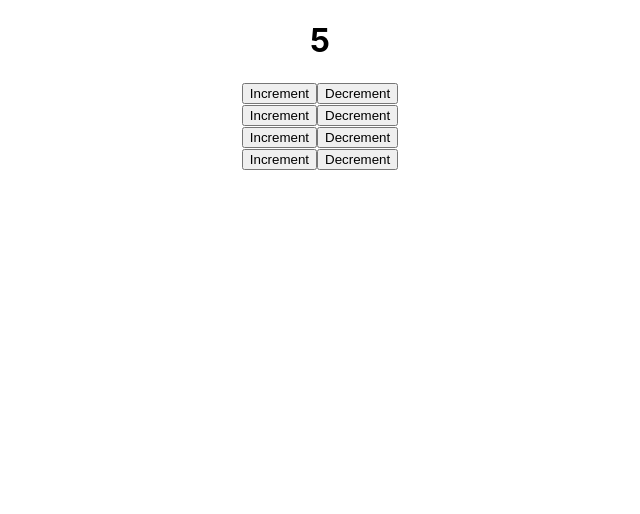
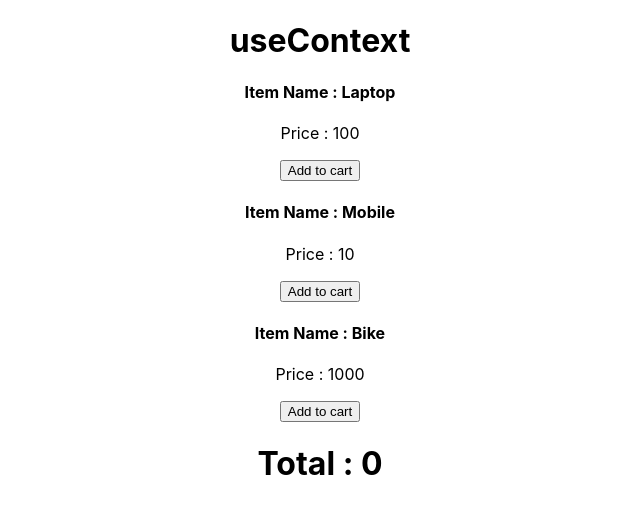
Before and after one commit to RushikeshTekale66/React-Important-Concept, a React (Create React App) app: page / in a window 1280 px wide. Shown: the top 514 px of the page, without its empty margins (320-960 px from the left). Built offline with nearby package versions, Linux system fonts and the light colour scheme.

Commit message:
Example of context API

```diff
--- a/src/App.js
+++ b/src/App.js
@@ -1,19 +1,17 @@
 import './App.css';
-import { useContext } from 'react';
-import Counter from './Component/Counter';
-import {ConterContext} from "./Context/Counter"
+import Cart from './Component/cart';
+import Item from './Component/item';
+
 
 function App() {
-  //we can get the context & use the value of it
-  const conterState = useContext(ConterContext);
 
   return (
     <div className="App">
-       <h1>{conterState.count}</h1>
-       <Counter/>
-       <Counter/>
-       <Counter/>
-       <Counter/>
+      <h1>useContext</h1>
+       <Item name ="Laptop" price ={100}/>
+       <Item name ="Mobile" price ={10}/>
+       <Item name ="Bike" price ={1000}/>
+       <Cart/>
     </div>
   );
 }
--- a/src/Component/Counter.js
+++ /dev/null
@@ -1,15 +0,0 @@
-import React, {useContext} from 'react'
-import { ConterContext } from '../Context/Counter'
-
-const Counter = () => {
-    //here we can access the "Context" get the value of it & update the value of it
-    const counterContext = useContext(ConterContext);
-  return (
-    <div>
-        <button onClick={()=>counterContext.setCount(counterContext.count + 1)}>Increment</button>
-        <button onClick={()=>counterContext.setCount(counterContext.count - 1)}>Decrement</button>
-    </div>
-  )
-}
-
-export default Counter
--- /dev/null
+++ b/src/Component/cart.js
@@ -0,0 +1,23 @@
+import React, { useContext } from 'react'
+import { CartContext } from '../Context/Cart'
+
+const Cart = () => {
+  //Accessing the cart context
+  const cart = useContext(CartContext);
+  console.log(cart);
+
+  const total = cart.items.reduce((a,b)=> a+ b.price, 0);
+
+  return (
+    <div>
+        {
+          cart.items.map((item)=>(
+              <li>{item.name} - {item.price}</li>
+          ))
+        }
+        <h1>Total : {total}</h1>
+    </div>
+  )
+}
+
+export default Cart
--- /dev/null
+++ b/src/Component/item.js
@@ -0,0 +1,17 @@
+import React, { useContext } from 'react'
+import { CartContext } from '../Context/Cart'
+
+const Item = (props) => {
+    //access the value from the cart Context
+    const cart = useContext(CartContext);
+    console.log(cart);
+  return (
+    <div>
+        <h4>Item Name : {props.name}</h4>
+        <p>Price : {props.price}</p>
+        <button onClick={()=>cart.setItems([...cart.items, {name: props.name, price: props.price}])}>Add to cart</button>
+    </div>
+  )
+}
+
+export default Item
--- /dev/null
+++ b/src/Context/Cart.js
@@ -0,0 +1,14 @@
+import { createContext, useState } from "react";
+
+//create context
+export const CartContext = createContext(null);
+
+export const CartProvider = (props) => {
+
+    // set the item value to the context
+    const [items, setItems] = useState([]);
+
+    return <CartContext.Provider value={{ items, setItems }}>
+        {props.children}
+    </CartContext.Provider>
+}
--- a/src/Context/Counter.js
+++ /dev/null
@@ -1,11 +0,0 @@
-import { createContext, useState } from "react";
-
-// create the context using the createContext
-export const ConterContext = createContext(null);
-
-export const ConterProvider = (props)=>{
-    const [count, setCount] = useState(5);
-
-    // it return the two values the value is to return & function to update the value
-    return <ConterContext.Provider value={{count, setCount}}>{props.children}</ConterContext.Provider>
-}
```
Also changed, not shown: src/index.js (+5 -5 lines).
